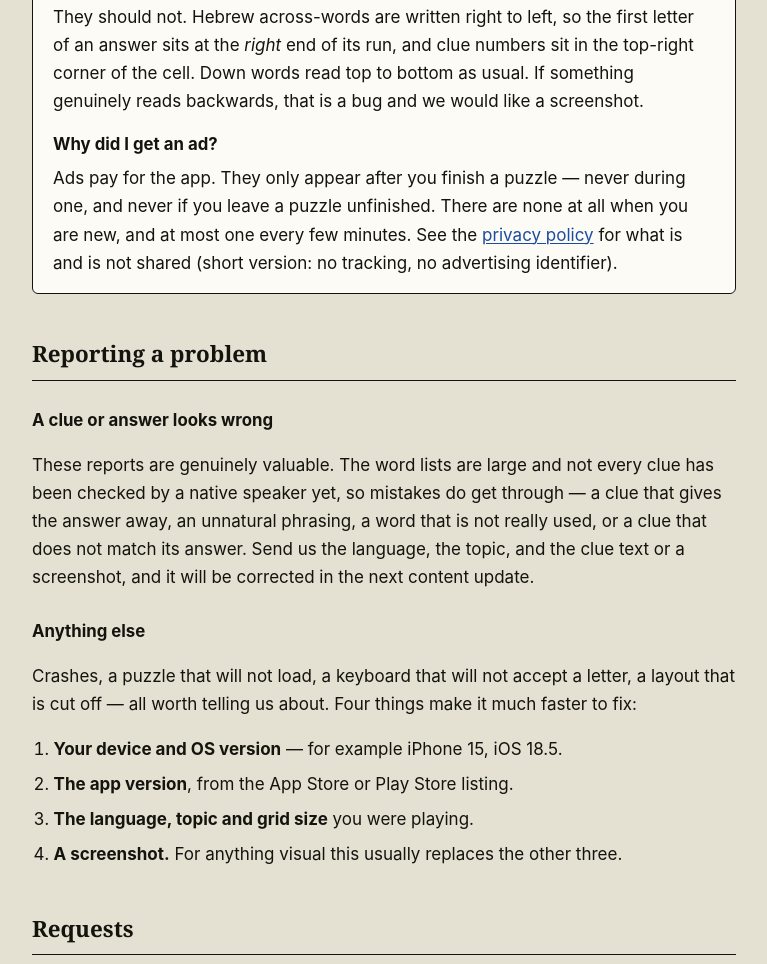
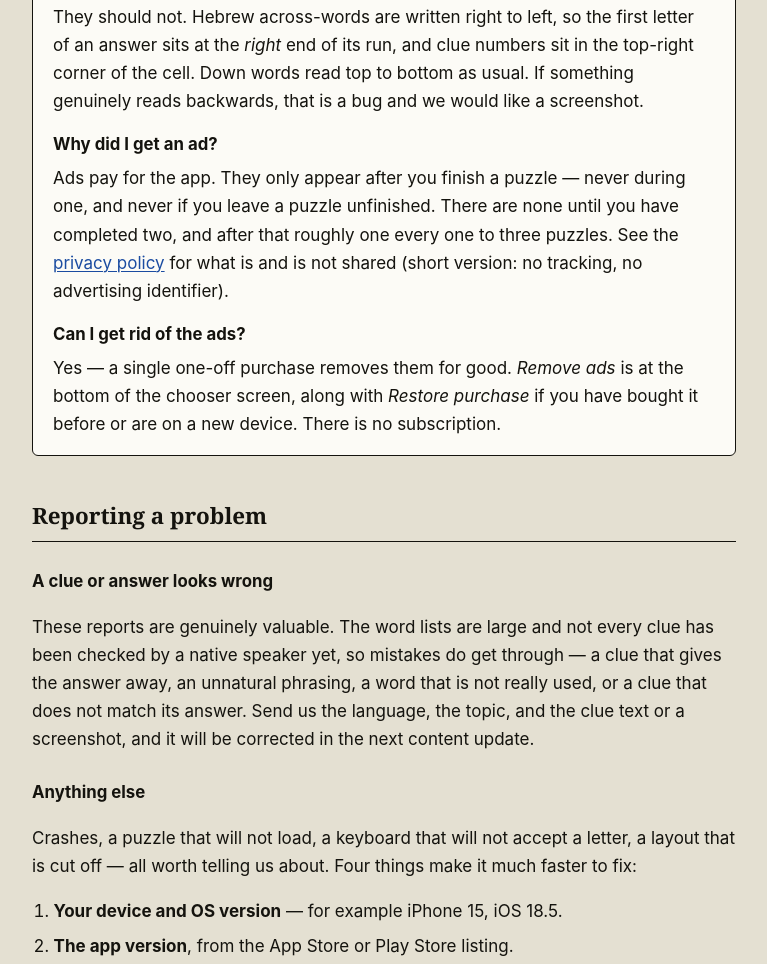
Before and after one commit to NextGenPowerToys/grosslangword-support, a plain HTML site: page index.html in a window 1280 px wide. Shown: the part 1824-2788 px from the top of the page, without its empty margins (256-1023 px from the left). Drawn offline with Linux system fonts and the light colour scheme.

Commit message:
Correct the ad-free upgrade: the button is there from first launch
The button used to be hidden until ten puzzles were done, so all three
pages said the upgrade only appears then. It now sits on the chooser from
first launch; only the offer sheet still waits.

```diff
--- a/index.html
+++ b/index.html
@@ -55,7 +55,10 @@
   <p>They should not. Hebrew across-words are written right to left, so the first letter of an answer sits at the <em>right</em> end of its run, and clue numbers sit in the top-right corner of the cell. Down words read top to bottom as usual. If something genuinely reads backwards, that is a bug and we would like a screenshot.</p>
 
   <h3>Why did I get an ad?</h3>
-  <p>Ads pay for the app. They only appear after you finish a puzzle — never during one, and never if you leave a puzzle unfinished. There are none at all when you are new, and at most one every few minutes. See the <a href="https://nextgenpowertoys.github.io/grosslangword-privacy/">privacy policy</a> for what is and is not shared (short version: no tracking, no advertising identifier).</p>
+  <p>Ads pay for the app. They only appear after you finish a puzzle — never during one, and never if you leave a puzzle unfinished. There are none until you have completed two, and after that roughly one every one to three puzzles. See the <a href="https://nextgenpowertoys.github.io/grosslangword-privacy/">privacy policy</a> for what is and is not shared (short version: no tracking, no advertising identifier).</p>
+
+  <h3>Can I get rid of the ads?</h3>
+  <p>Yes — a single one-off purchase removes them for good. <em>Remove ads</em> is at the bottom of the chooser screen, along with <em>Restore purchase</em> if you have bought it before or are on a new device. There is no subscription.</p>
 </div>
 
 <h2 id="report">Reporting a problem</h2>
```
